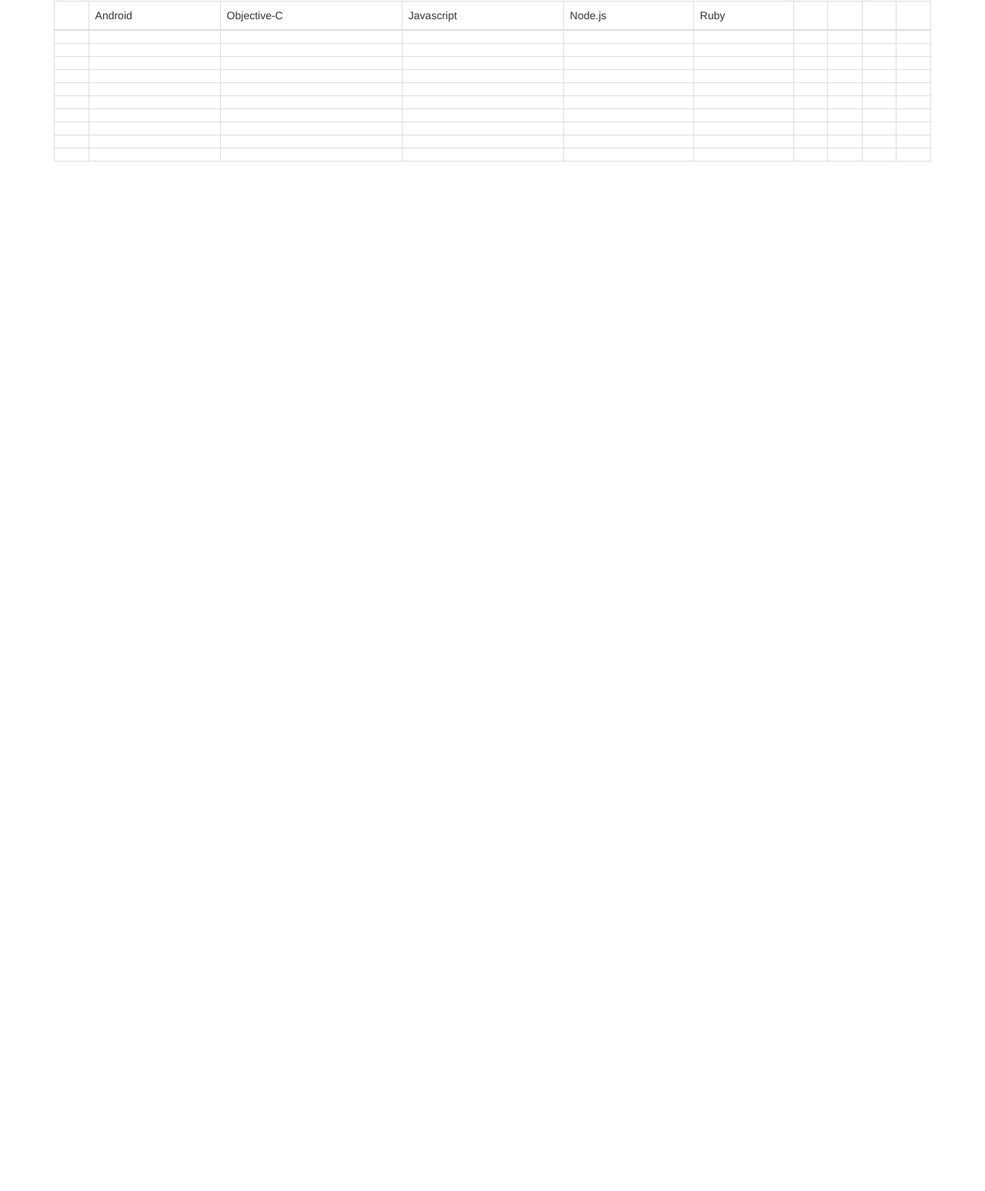
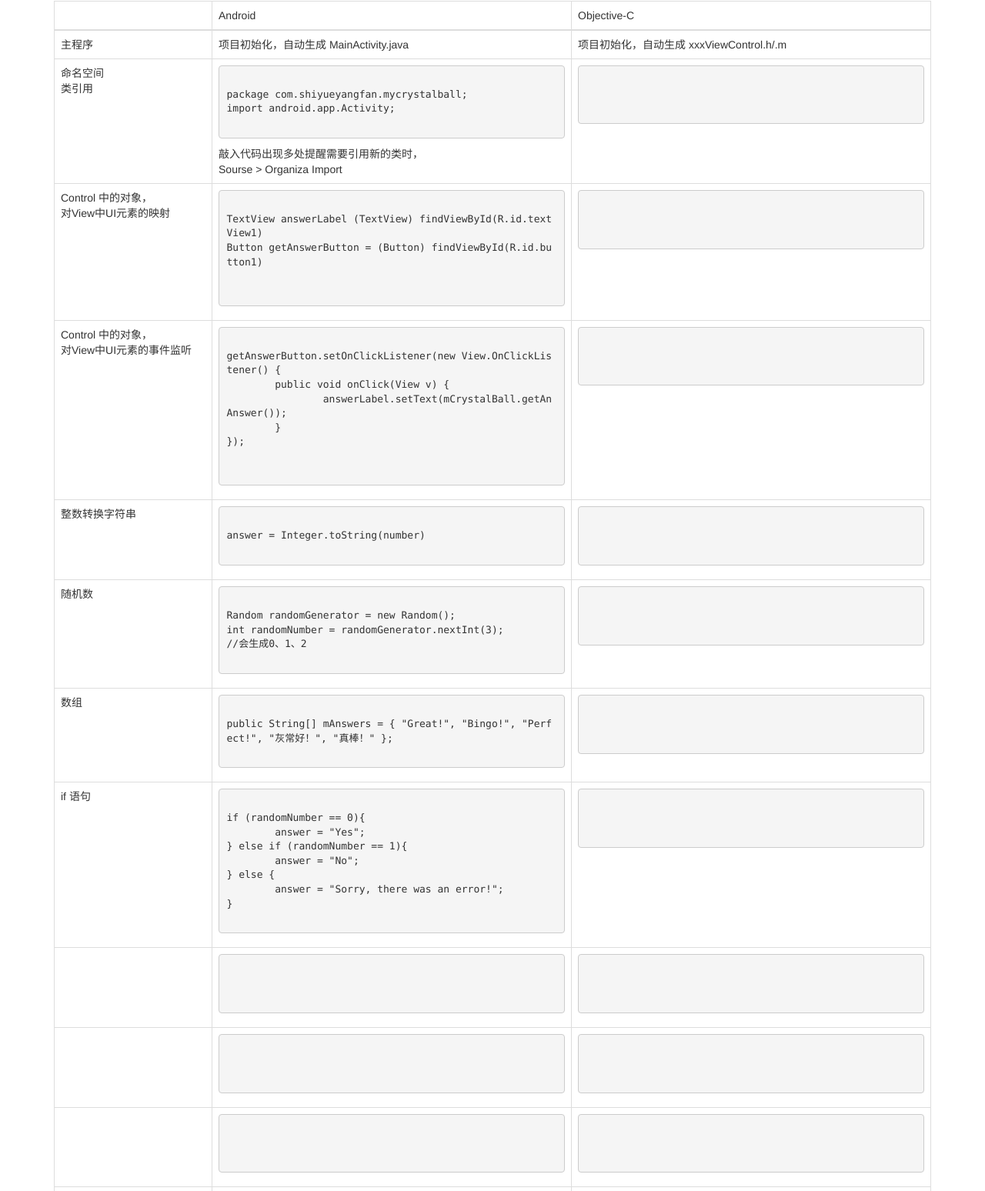
Before and after one commit to nanquanhuige/nanquanhuige.github.io, a plain HTML site: page comparison/language.html in a window 1280 px wide. Shown: the part 132-1680 px from the top of the page at 77% size. Before the commit the page ends 800 px from the top, so only its background shows below. Drawn offline with nearby package versions, Linux system fonts and the light colour scheme.

Commit message:
more android notes

```diff
--- a/comparison/language.html
+++ b/comparison/language.html
@@ -16,144 +16,367 @@
 		<h1>个人技术笔记</h1>
 	</header>
 	<div id="content" class="container">
-		<h2>Android, Objective-C, js, ruby</h2>
+		<h2>Android, Objective-C</h2>
 		<!-- 表格开始 -->
 		<div class="table-responsive">
 		  <table class="table table-bordered">
 		    <thead>
 		    	<tr>
 			    	<td></td>
-			    	<td>Android</td>
-			    	<td>Objective-C</td>
-			    	<td>Javascript</td>
-			    	<td>Node.js</td>
-			    	<td>Ruby</td>
-			    	<td></td>
-			    	<td></td>
-			    	<td></td>
-			    	<td></td>
+			    	<td width="41%">Android</td>
+			    	<td width="41%">Objective-C</td>
 		    	</tr>
 		    </thead>
 		    <tbody>
 		    	<tr>
-		    		<td></td>
-		    		<td></td>
-		    		<td></td>
-		    		<td></td>
-		    		<td></td>
-		    		<td></td>
-		    		<td></td>
-		    		<td></td>
-		    		<td></td>
-		    		<td></td>
+		    		<td>主程序</td>
+		    		<td>项目初始化，自动生成 MainActivity.java</td>
+		    		<td>项目初始化，自动生成 xxxViewControl.h/.m</td>
+		    	</tr>
+		    	<tr>
+		    		<td>命名空间<br>类引用</td>
+		    		<td>
+		    			<pre><code>
+package com.shiyueyangfan.mycrystalball;
+import android.app.Activity;
+		    			</code></pre>
+		    			敲入代码出现多处提醒需要引用新的类时，<br>
+		    			Sourse > Organiza Import
+		    		</td>
+		    		<td>
+		    			<pre><code>
+
+		    			</code></pre>
+		    		</td>
+		    	</tr>
+		    	<tr>
+		    		<td>Control 中的对象，<br>对View中UI元素的映射</td>
+		    		<td>
+		    			<pre>
+		    				<code>
+TextView answerLabel (TextView) findViewById(R.id.textView1)
+Button getAnswerButton = (Button) findViewById(R.id.button1)</code>
+
+		    			</pre>
+		    		</td>
+		    		<td>
+		    			<pre><code>
+
+		    			</code></pre>
+		    		</td>
+		    	</tr>
+		    	<tr>
+		    		<td>Control 中的对象，<br>对View中UI元素的事件监听</td>
+		    		<td>
+		    			<pre>
+		    				<code>
+getAnswerButton.setOnClickListener(new View.OnClickListener() {
+	public void onClick(View v) {
+		answerLabel.setText(mCrystalBall.getAnAnswer());
+	}
+});
+		    				</code>
+		    			</pre>
+		    		</td>
+		    		<td>
+		    			<pre><code>
+
+		    			</code></pre>
+		    		</td>
+		    	</tr>
+		    	<tr>
+		    		<td>整数转换字符串</td>
+		    		<td>
+		    			<pre><code>
+answer = Integer.toString(number)
+		    			</code></pre>
+		    		</td>
+		    		<td>
+		    			<pre><code>
+
+		    			</code></pre>
+		    		</td>
+		    	</tr>
+		    	<tr>
+		    		<td>随机数</td>
+		    		<td>
+		    			<pre><code>
+Random randomGenerator = new Random();
+int randomNumber = randomGenerator.nextInt(3);
+//会生成0、1、2
+		    			</code></pre>
+		    		</td>
+		    		<td>
+		    			<pre><code>
+
+		    			</code></pre>
+		    		</td>
+		    	</tr>
+		    	<tr>
+		    		<td>数组</td>
+		    		<td>
+		    			<pre><code>
+public String[] mAnswers = { "Great!", "Bingo!", "Perfect!", "灰常好！", "真棒！" };
+		    			</code></pre>
+		    		</td>
+		    		<td>
+		    			<pre><code>
+
+		    			</code></pre>
+		    		</td>
+		    	</tr>
+		    	<tr>
+		    		<td>if 语句</td>
+		    		<td>
+		    			<pre><code>
+if (randomNumber == 0){
+	answer = "Yes";
+} else if (randomNumber == 1){
+	answer = "No";
+} else {
+	answer = "Sorry, there was an error!";
+}
+		    			</code></pre>
+		    		</td>
+		    		<td>
+		    			<pre><code>
+
+		    			</code></pre>
+		    		</td>
 		    	</tr>
 		    	<tr>
 		    		<td></td>
-		    		<td></td>
-		    		<td></td>
-		    		<td></td>
-		    		<td></td>
-		    		<td></td>
-		    		<td></td>
-		    		<td></td>
-		    		<td></td>
-		    		<td></td>
+		    		<td>
+		    			<pre><code>
+
+		    			</code></pre>
+		    		</td>
+		    		<td>
+		    			<pre><code>
+
+		    			</code></pre>
+		    		</td>
 		    	</tr>
 		    	<tr>
 		    		<td></td>
-		    		<td></td>
-		    		<td></td>
-		    		<td></td>
-		    		<td></td>
-		    		<td></td>
-		    		<td></td>
-		    		<td></td>
-		    		<td></td>
-		    		<td></td>
+		    		<td>
+		    			<pre><code>
+
+		    			</code></pre>
+		    		</td>
+		    		<td>
+		    			<pre><code>
+
+		    			</code></pre>
+		    		</td>
 		    	</tr>
 		    	<tr>
 		    		<td></td>
-		    		<td></td>
-		    		<td></td>
-		    		<td></td>
-		    		<td></td>
-		    		<td></td>
-		    		<td></td>
-		    		<td></td>
-		    		<td></td>
-		    		<td></td>
+		    		<td>
+		    			<pre><code>
+
+		    			</code></pre>
+		    		</td>
+		    		<td>
+		    			<pre><code>
+
+		    			</code></pre>
+		    		</td>
 		    	</tr>
 		    	<tr>
 		    		<td></td>
-		    		<td></td>
-		    		<td></td>
-		    		<td></td>
-		    		<td></td>
-		    		<td></td>
-		    		<td></td>
-		    		<td></td>
-		    		<td></td>
-		    		<td></td>
+		    		<td>
+		    			<pre><code>
+
+		    			</code></pre>
+		    		</td>
+		    		<td>
+		    			<pre><code>
+
+		    			</code></pre>
+		    		</td>
 		    	</tr>
 		    	<tr>
 		    		<td></td>
-		    		<td></td>
-		    		<td></td>
-		    		<td></td>
-		    		<td></td>
-		    		<td></td>
-		    		<td></td>
-		    		<td></td>
-		    		<td></td>
-		    		<td></td>
+		    		<td>
+		    			<pre><code>
+
+		    			</code></pre>
+		    		</td>
+		    		<td>
+		    			<pre><code>
+
+		    			</code></pre>
+		    		</td>
 		    	</tr>
 		    	<tr>
 		    		<td></td>
-		    		<td></td>
-		    		<td></td>
-		    		<td></td>
-		    		<td></td>
-		    		<td></td>
-		    		<td></td>
-		    		<td></td>
-		    		<td></td>
-		    		<td></td>
+		    		<td>
+		    			<pre><code>
+
+		    			</code></pre>
+		    		</td>
+		    		<td>
+		    			<pre><code>
+
+		    			</code></pre>
+		    		</td>
 		    	</tr>
 		    	<tr>
 		    		<td></td>
-		    		<td></td>
-		    		<td></td>
-		    		<td></td>
-		    		<td></td>
-		    		<td></td>
-		    		<td></td>
-		    		<td></td>
-		    		<td></td>
-		    		<td></td>
+		    		<td>
+		    			<pre><code>
+
+		    			</code></pre>
+		    		</td>
+		    		<td>
+		    			<pre><code>
+
+		    			</code></pre>
+		    		</td>
 		    	</tr>
 		    	<tr>
 		    		<td></td>
-		    		<td></td>
-		    		<td></td>
-		    		<td></td>
-		    		<td></td>
-		    		<td></td>
-		    		<td></td>
-		    		<td></td>
-		    		<td></td>
-		    		<td></td>
+		    		<td>
+		    			<pre><code>
+
+		    			</code></pre>
+		    		</td>
+		    		<td>
+		    			<pre><code>
+
+		    			</code></pre>
+		    		</td>
 		    	</tr>
 		    	<tr>
 		    		<td></td>
+		    		<td>
+		    			<pre><code>
+
+		    			</code></pre>
+		    		</td>
+		    		<td>
+		    			<pre><code>
+
+		    			</code></pre>
+		    		</td>
+		    	</tr>
+		    	<tr>
 		    		<td></td>
+		    		<td>
+		    			<pre><code>
+
+		    			</code></pre>
+		    		</td>
+		    		<td>
+		    			<pre><code>
+
+		    			</code></pre>
+		    		</td>
+		    	</tr>
+		    	<tr>
 		    		<td></td>
+		    		<td>
+		    			<pre><code>
+
+		    			</code></pre>
+		    		</td>
+		    		<td>
+		    			<pre><code>
+
+		    			</code></pre>
+		    		</td>
+		    	</tr>
+		    	<tr>
 		    		<td></td>
+		    		<td>
+		    			<pre><code>
+
+		    			</code></pre>
+		    		</td>
+		    		<td>
+		    			<pre><code>
+
+		    			</code></pre>
+		    		</td>
+		    	</tr>
+		    	<tr>
 		    		<td></td>
+		    		<td>
+		    			<pre><code>
+
+		    			</code></pre>
+		    		</td>
+		    		<td>
+		    			<pre><code>
+
+		    			</code></pre>
+		    		</td>
+		    	</tr>
+		    	<tr>
 		    		<td></td>
+		    		<td>
+		    			<pre><code>
+
+		    			</code></pre>
+		    		</td>
+		    		<td>
+		    			<pre><code>
+
+		    			</code></pre>
+		    		</td>
+		    	</tr>
+		    	<tr>
 		    		<td></td>
+		    		<td>
+		    			<pre><code>
+
+		    			</code></pre>
+		    		</td>
+		    		<td>
+		    			<pre><code>
+
+		    			</code></pre>
+		    		</td>
+		    	</tr>
+		    	<tr>
 		    		<td></td>
+		    		<td>
+		    			<pre><code>
+
+		    			</code></pre>
+		    		</td>
+		    		<td>
+		    			<pre><code>
+
+		    			</code></pre>
+		    		</td>
+		    	</tr>
+		    	<tr>
 		    		<td></td>
+		    		<td>
+		    			<pre><code>
+
+		    			</code></pre>
+		    		</td>
+		    		<td>
+		    			<pre><code>
+
+		    			</code></pre>
+		    		</td>
+		    	</tr>
+		    	<tr>
 		    		<td></td>
+		    		<td>
+		    			<pre><code>
+
+		    			</code></pre>
+		    		</td>
+		    		<td>
+		    			<pre><code>
+
+		    			</code></pre>
+		    		</td>
 		    	</tr>
 		    </tbody>
 
```
Also changed, not shown: index.html (+15 -2 lines), shortkeys/eclipse.html (added, +75 -0 lines).
